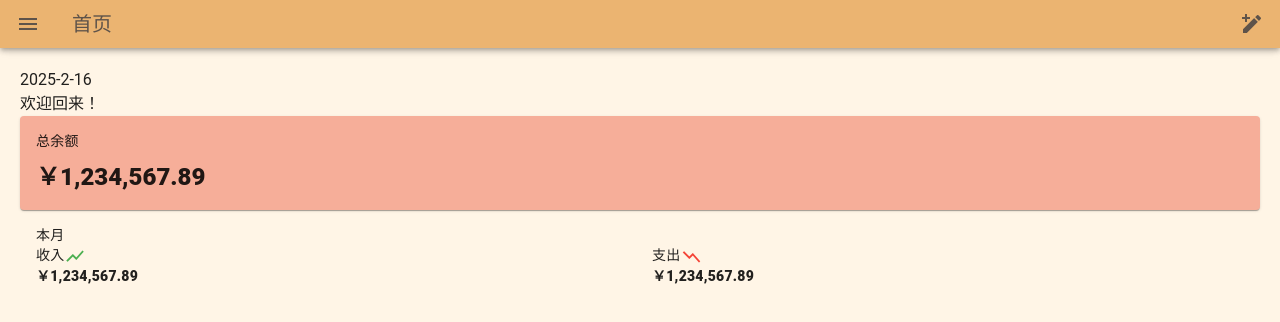
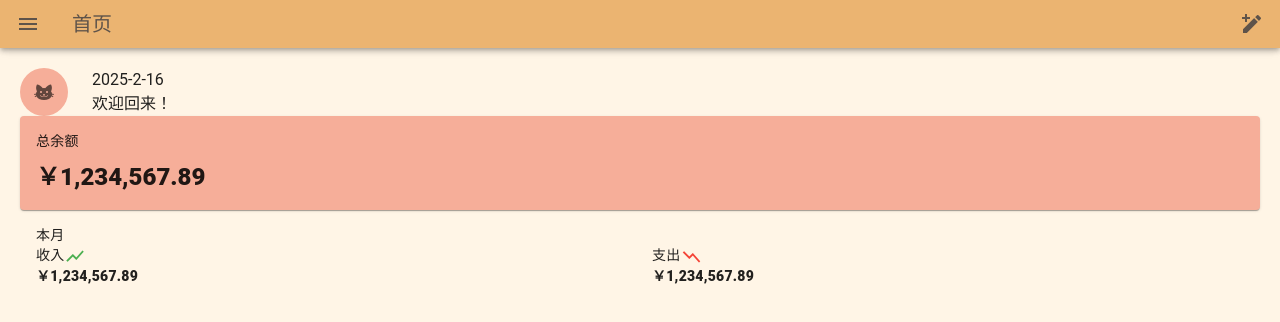
Before and after one commit to Hell-Tractor/NekoCoin, a Vue app: page / in a window 1280 px wide. Shown: the top 322 px of the page. Built offline with nearby package versions, Linux system fonts and the light colour scheme.

Commit message:
add avatar

```diff
--- a/src/pages/Home.vue
+++ b/src/pages/Home.vue
@@ -13,8 +13,15 @@ const today = function() {
 </script>
 
 <template>
-    <div>{{ today() }}</div>
-    <div>{{ t('welcome') }}</div>
+    <v-row>
+        <v-col class="flex-grow-0">
+            <v-avatar icon="mdi-cat" size="large" />
+        </v-col>
+        <v-col>
+            <div>{{ today() }}</div>
+            <div>{{ t('welcome') }}</div>
+        </v-col>
+    </v-row>
     <v-card>
         <v-card-text>
             <div>{{ t('total_balance') }}</div>
```
